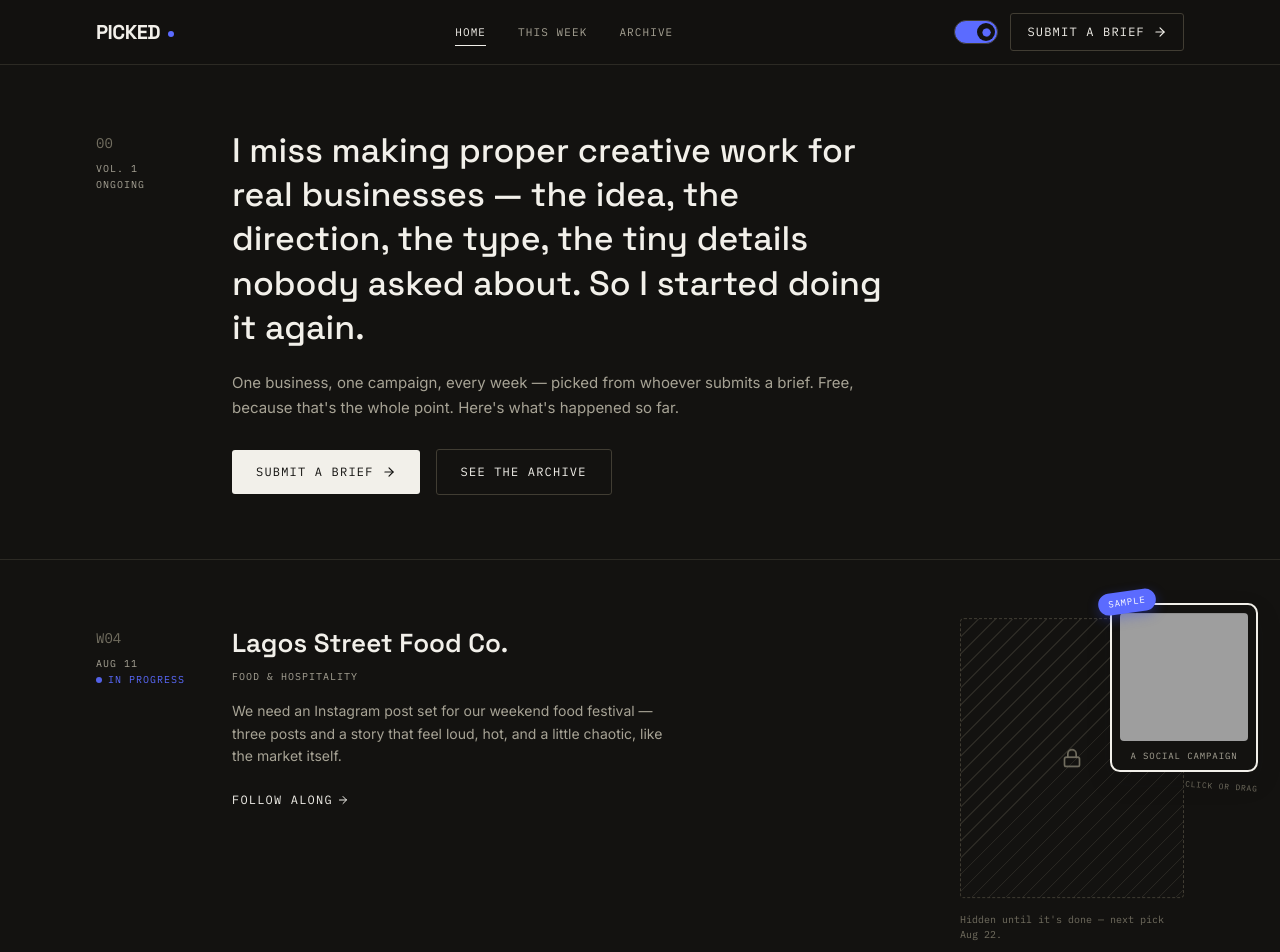
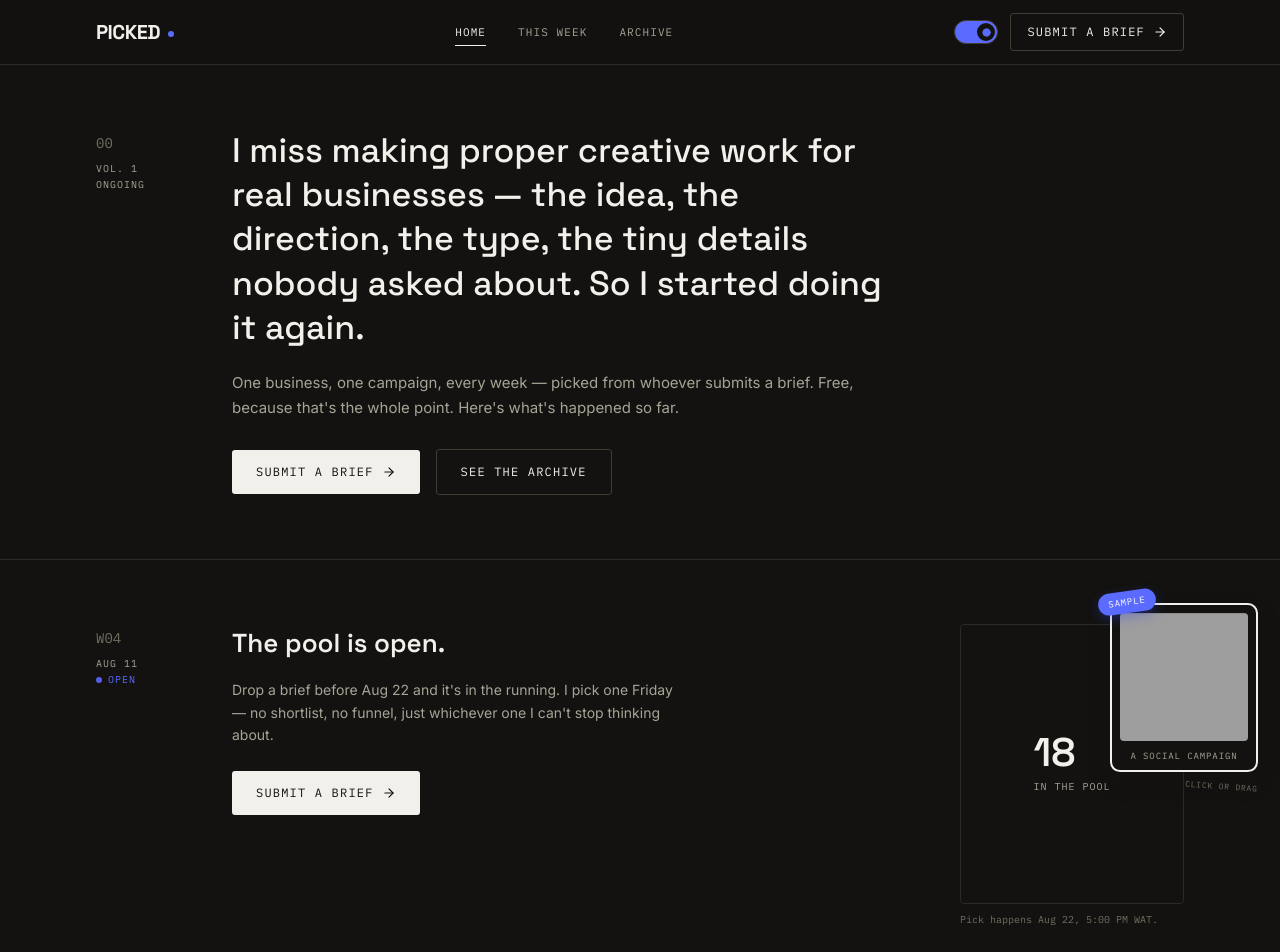
Before and after one commit to Love4reo/picked, a React (Vite) app: page / in a window 1280 px wide. Shown: the top 952 px of the page. Built offline with nearby package versions, Linux system fonts and the light colour scheme; grey boxes are pictures that could not be loaded.

Commit message:
Update App.jsx

```diff
--- a/src/App.jsx
+++ b/src/App.jsx
@@ -81,7 +81,7 @@ const CATEGORIES = ["Food & Hospitality", "Fashion", "Fitness", "Retail", "Beaut
 const STATUS_ORDER = ["Submitted", "Picked", "Designing", "Delivered"];
 
 const POOL = [
-  { id: "0241", business: "Lagos Street Food Co.", category: "Food & Hospitality", brief: "We need an Instagram post set for our weekend food festival — three posts and a story that feel loud, hot, and a little chaotic, like the market itself.", status: "Designing", submitted: "Aug 11" },
+  { id: "0241", business: "Lagos Street Food Co.", category: "Food & Hospitality", brief: "We need an Instagram post set for our weekend food festival — three posts and a story that feel loud, hot, and a little chaotic, like the market itself.", status: "Submitted", submitted: "Aug 11" },
   { id: "0242", business: "Marlowe & Finch", category: "Fashion", brief: "A social media post announcing our resort capsule collection. Quiet luxury, lots of negative space, one strong typographic moment.", status: "Submitted", submitted: "Aug 11" },
   { id: "0243", business: "Iron & Ember Gym", category: "Fitness", brief: "Social post for our 6am strength class. Should feel heavy, industrial, a little intimidating.", status: "Submitted", submitted: "Aug 12" },
   { id: "0244", business: "Petalworks", category: "Retail", brief: "Instagram teaser post for our new Yaba location opening.", status: "Submitted", submitted: "Aug 12" },
@@ -106,7 +106,7 @@ const ARCHIVE = [
     week: 3, business: "Kairos", category: "Fitness", title: "Launch Campaign",
     images: [
       "https://res.cloudinary.com/dmqyultl0/image/upload/v1787204693/Instagram_post_-_18_3_y28wrb.png",
-      "https://res.cloudinary.com/dmqyultl0/image/upload/v1787204318/Instagram_post_-_16_s7moll.png",
+      "https://res.cloudinary.com/dmqyultl0/image/upload/v1787205271/Instagram_post_-_21_rhdkat.png",
       "https://res.cloudinary.com/dmqyultl0/image/upload/v1787204315/Instagram_post_-_17_ezq0px.png",
     ],
     grad: ["#161616", "#FF6A1A"], accent: "#FF6A1A",
@@ -139,9 +139,11 @@ const CYCLE = {
   opened: "Aug 11",
   deadline: "Aug 22",
   pickDate: "Aug 22, 5:00 PM WAT",
-  status: "designing", // open | picked | designing | delivered
+  nextOpen: "Aug 22", // when the pool reopens for the following week, once this one is picked
+  status: "open", // open | picked | designing | delivered
 };
 
+const submissionsOpen = CYCLE.status === "open";
 const currentBrief = POOL.find((b) => b.status === "Designing");
 
 /* ============================================================
@@ -269,6 +271,33 @@ function Button({ children, variant = "primary", onClick, icon: Icon = ArrowRigh
     <button type={type} onClick={onClick} className={base + " " + className + " hover:opacity-60"} style={{ color: C.mid }}>
       {children} {Icon && <Icon size={13} className="transition-transform duration-300 group-hover/btn:translate-x-1" />}
     </button>
+  );
+}
+
+/* Every "Submit a brief" entry point in the app routes through here, so the
+   open/closed rule only has to live in one place. When submissions are closed,
+   it swaps to a plain, non-interactive line telling people when the pool
+   reopens instead of a dead-looking disabled button. */
+function SubmitCTA({ go, variant = "primary", label = "Submit a brief", icon, className = "", asLink = false }) {
+  const C = useC();
+  if (!submissionsOpen) {
+    return (
+      <span className={`f-mono uppercase text-xs tracking-widest inline-flex items-center gap-2 ${className}`} style={{ color: C.faint }}>
+        <Lock size={12} /> Opens {CYCLE.nextOpen}
+      </span>
+    );
+  }
+  if (asLink) {
+    return (
+      <button onClick={() => go("submit")} className={className} style={{ color: C.ink }}>
+        {label}
+      </button>
+    );
+  }
+  return (
+    <Button variant={variant} onClick={() => go("submit")} icon={icon} className={className}>
+      {label}
+    </Button>
   );
 }
 
@@ -420,7 +449,7 @@ function Nav({ go, view }) {
               {theme === "dark" ? <Circle size={9} color={C.accent} fill={C.accent} /> : <CircleDot size={9} color={C.mid} />}
             </span>
           </button>
-          <Button variant="ghost" onClick={() => go("submit")} className="!py-2.5 !px-4">Submit a brief</Button>
+          <SubmitCTA go={go} variant="ghost" className="!py-2.5 !px-4" />
         </div>
       </div>
     </div>
@@ -484,7 +513,7 @@ function Footer({ go }) {
             <span className="f-mono uppercase text-[10px] tracking-widest mb-1" style={{ color: C.faint }}>Platform</span>
             <button onClick={() => go("home")} className="f-body text-sm text-left" style={{ color: C.ink }}>Home</button>
             <button onClick={() => go("archive")} className="f-body text-sm text-left" style={{ color: C.ink }}>Archive</button>
-            <button onClick={() => go("submit")} className="f-body text-sm text-left" style={{ color: C.ink }}>Submit a brief</button>
+            <SubmitCTA go={go} asLink className="f-body text-sm text-left" />
           </div>
           <div className="flex flex-col gap-2">
             <span className="f-mono uppercase text-[10px] tracking-widest mb-1" style={{ color: C.faint }}>Elsewhere</span>
@@ -533,13 +562,37 @@ function Home({ go, openBrief }) {
             One business, one campaign, every week — picked from whoever submits a brief. Free, because that's the whole point. Here's what's happened so far.
           </p>
           <div className="flex flex-wrap items-center gap-4 mt-7">
-            <Button onClick={() => go("submit")}>Submit a brief</Button>
+            <SubmitCTA go={go} />
             <Button variant="ghost" icon={null} onClick={() => go("archive")}>See the archive</Button>
           </div>
         </div>
       </Entry>
 
-      {/* This week — in progress */}
+      {/* This week — open for submissions, or already in progress */}
+      {submissionsOpen ? (
+        <Entry
+          index={`W${String(CYCLE.week).padStart(2, "0")}`}
+          meta={<>{CYCLE.opened}<br /><span className="inline-flex items-center gap-1.5" style={{ color: C.accent }}><span className="inline-block w-1.5 h-1.5 rounded-full pulse-dot" style={{ backgroundColor: C.accent }} />Open</span></>}
+        >
+          <Reveal>
+            <div className="flex flex-col md:flex-row md:items-start gap-8">
+              <div className="flex-1">
+                <div className="f-display" style={{ fontSize: 26, fontWeight: 600, color: C.ink }}>The pool is open.</div>
+                <p className="f-body mt-4 text-sm leading-relaxed max-w-md" style={{ color: C.mid }}>
+                  Drop a brief before {CYCLE.deadline} and it's in the running. I pick one Friday — no shortlist, no funnel, just whichever one I can't stop thinking about.
+                </p>
+                <SubmitCTA go={go} className="mt-6" />
+              </div>
+              <div className="w-full md:w-56 shrink-0">
+                <div className="w-full aspect-[4/5] rounded relative overflow-hidden flex flex-col items-center justify-center gap-1" style={{ border: `1px solid ${C.line}` }}>
+                  <StatBlock value={String(POOL.length)} label="In the pool" />
+                </div>
+                <p className="f-mono text-[10px] mt-2" style={{ color: C.faint }}>Pick happens {CYCLE.pickDate}.</p>
+              </div>
+            </div>
+          </Reveal>
+        </Entry>
+      ) : (
         <Entry
           index={`W${String(CYCLE.week).padStart(2, "0")}`}
           meta={<>{CYCLE.opened}<br /><span className="inline-flex items-center gap-1.5" style={{ color: C.accent }}><span className="inline-block w-1.5 h-1.5 rounded-full pulse-dot" style={{ backgroundColor: C.accent }} />In progress</span></>}
@@ -563,11 +616,12 @@ function Home({ go, openBrief }) {
                     <Lock size={20} color={C.faint} />
                   </div>
                 </div>
-              <p className="f-mono text-[10px] mt-2" style={{ color: C.faint }}>Hidden until it's done — next pick {CYCLE.deadline}.</p>
+                <p className="f-mono text-[10px] mt-2" style={{ color: C.faint }}>Hidden until it's done — next pool opens {CYCLE.nextOpen}.</p>
               </div>
             </div>
           </Reveal>
         </Entry>
+      )}
 
       {/* Past weeks — the actual work, same log format */}
       {ARCHIVE.map((a, i) => (
@@ -624,9 +678,25 @@ function WeekPage({ go }) {
       <Reveal>
         <Eyebrow>Week {CYCLE.week}</Eyebrow>
         <h1 className="f-display mt-4" style={{ fontSize: "clamp(32px,5vw,56px)", fontWeight: 600, color: C.ink }}>The current cycle.</h1>
-        <p className="f-body mt-4 max-w-lg" style={{ color: C.mid, fontSize: 16 }}>18 briefs were submitted this week. One got picked — here's where it stands.</p>
+        <p className="f-body mt-4 max-w-lg" style={{ color: C.mid, fontSize: 16 }}>
+          {submissionsOpen
+            ? `${POOL.length} briefs submitted so far. One gets picked ${CYCLE.deadline}.`
+            : `${POOL.length} briefs were submitted this week. One got picked — here's where it stands.`}
+        </p>
       </Reveal>
 
+      {submissionsOpen ? (
+        <Reveal delay={120}>
+          <div className="mt-14 rounded p-8 sm:p-10 hover-lift text-center flex flex-col items-center" style={{ border: `1px solid ${C.line}` }}>
+            <Eyebrow>The pool is open</Eyebrow>
+            <div className="f-display mt-4" style={{ fontSize: 28, fontWeight: 600, color: C.ink }}>Nothing's been picked yet.</div>
+            <p className="f-body mt-3 max-w-md" style={{ color: C.mid, fontSize: 15, lineHeight: 1.65 }}>
+              Drop a brief before {CYCLE.deadline} and it's in the running for this week's pick.
+            </p>
+            <SubmitCTA go={go} className="mt-7" />
+          </div>
+        </Reveal>
+      ) : (
         <Reveal delay={120}>
           <div className="mt-14">
             <div className="rounded p-8 sm:p-10 hover-lift" style={{ border: `1px solid ${C.line}` }}>
@@ -647,9 +717,10 @@ function WeekPage({ go }) {
             </div>
           </div>
         </Reveal>
+      )}
 
       <div className="mt-16 flex justify-center">
-        <Button onClick={() => go("submit")}>Submit your own brief</Button>
+        <SubmitCTA go={go} label="Submit your own brief" />
       </div>
     </div>
   );
@@ -755,7 +826,7 @@ function ProjectPage({ project, go }) {
         <div className="flex flex-col items-center gap-5 pb-24">
           {p.images && <Button icon={Download} onClick={downloadAll}>Download design</Button>}
           <div className="f-display" style={{ fontSize: 20, fontWeight: 600, color: C.ink }}>Want me to design yours?</div>
-          <Button variant="ghost" icon={null} onClick={() => go("submit")}>Submit another brief</Button>
+          <SubmitCTA go={go} variant="ghost" icon={null} label="Submit another brief" />
         </div>
       </Reveal>
     </div>
@@ -800,7 +871,7 @@ function ArchivePage({ go, openBrief }) {
       </div>
 
       <div className="mt-20 flex justify-center">
-        <Button onClick={() => go("submit")}>Submit a brief</Button>
+        <SubmitCTA go={go} />
       </div>
     </div>
   );
@@ -923,6 +994,22 @@ function SubmitFlow({ go }) {
     if (step === 3) return /\S+@\S+\.\S+/.test(data.email);
     return true;
   };
+
+  if (!submissionsOpen && !done) {
+    return (
+      <div className="w-full px-6 sm:px-10 lg:px-16 xl:px-24 pt-24 pb-24 text-center rise">
+        <Lock size={20} color={C.faint} className="mx-auto" />
+        <h1 className="f-display mt-5" style={{ fontSize: 34, fontWeight: 600, color: C.ink }}>The pool's closed right now.</h1>
+        <p className="f-body text-sm mt-4 max-w-sm mx-auto" style={{ color: C.mid, lineHeight: 1.65 }}>
+          This week's brief is already being designed. Submissions reopen {CYCLE.nextOpen} — come back then.
+        </p>
+        <div className="flex items-center justify-center gap-4 mt-8">
+          <Button variant="ghost" icon={null} onClick={() => go("week")}>See this week's brief</Button>
+          <Button variant="text" icon={null} onClick={() => go("home")}>Back home</Button>
+        </div>
+      </div>
+    );
+  }
 
   if (done) {
     return (
```
Lines whose indentation alone changed are shown as unchanged.
